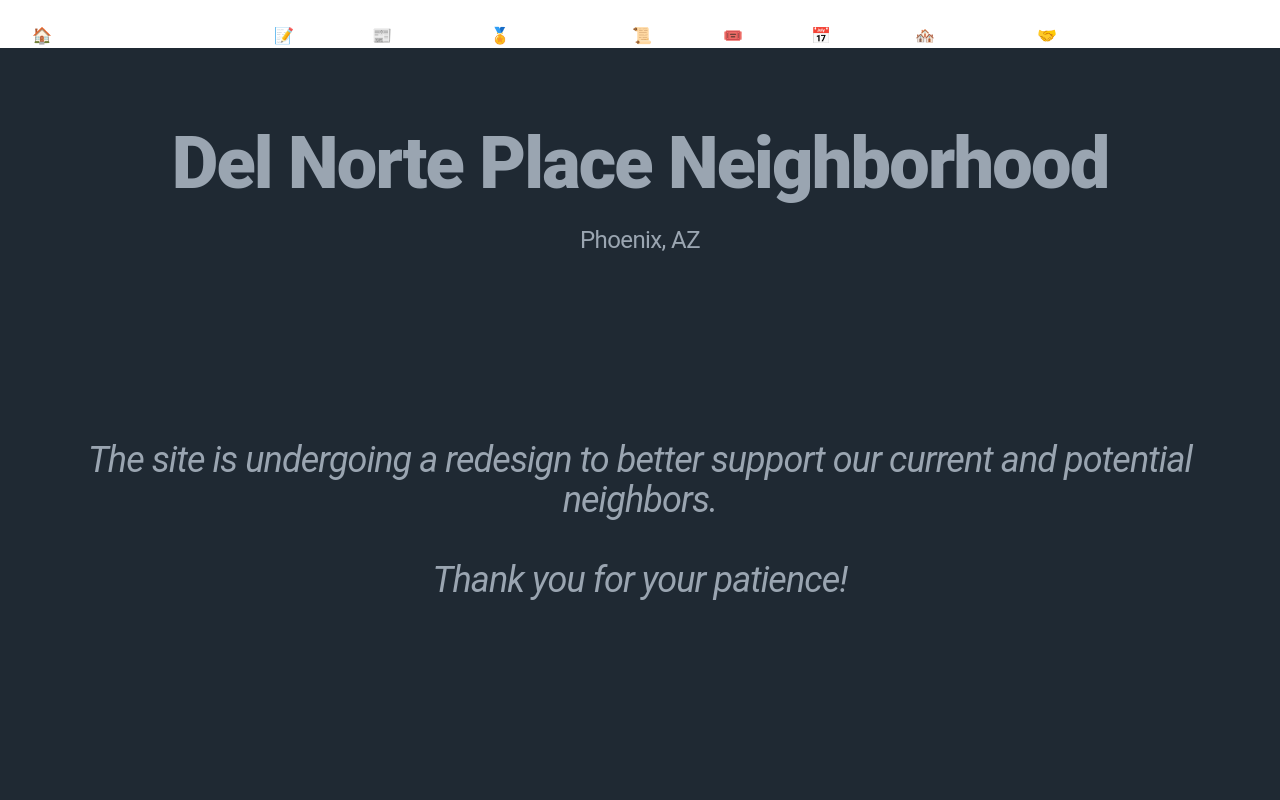
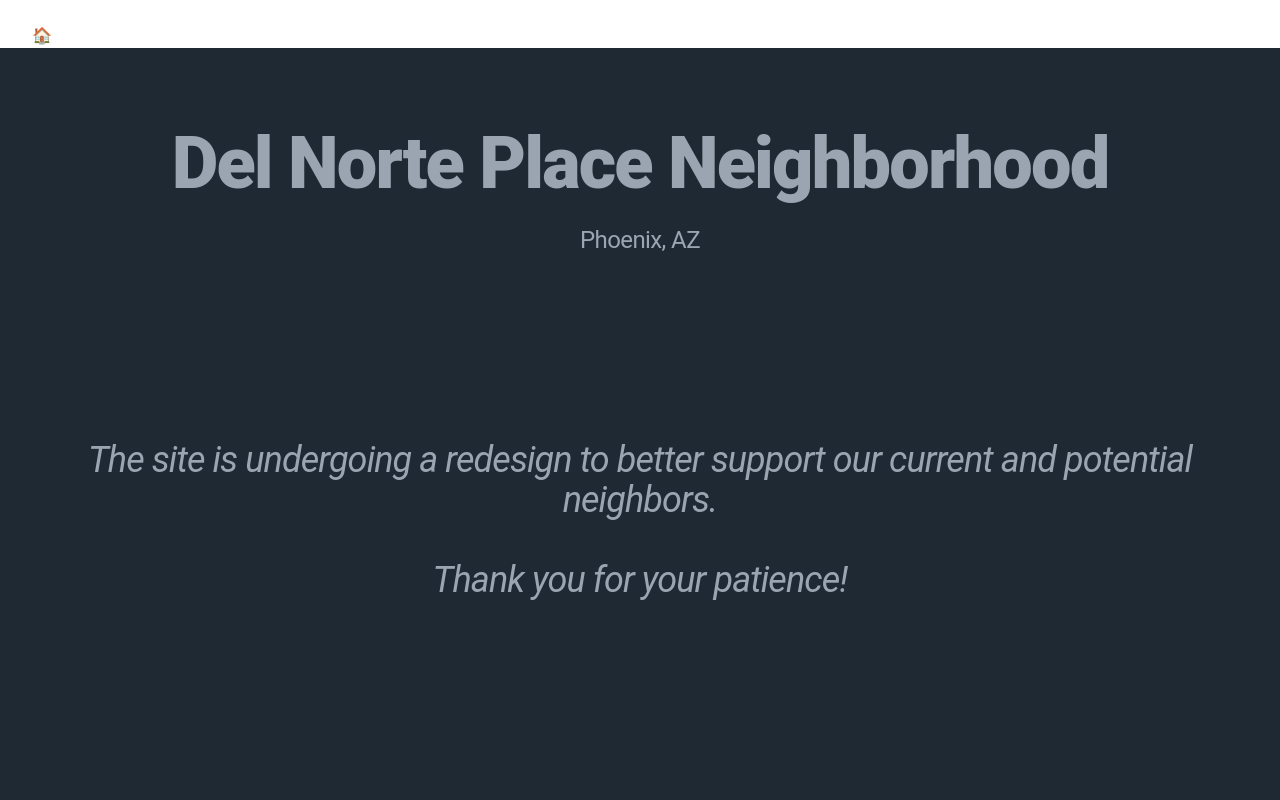
Before and after one commit to delnorteplaceneighborhood/delnorteplace.org, a Nuxt app: page / in a window 1280 px wide. Shown: the top 800 px of the page. Built offline with nearby package versions, Linux system fonts and the light colour scheme; what @tailwindcss/typography, @tailwindcss/ui would draw is missing.

Commit message:
Reduce Header

```diff
--- a/components/Header.vue
+++ b/components/Header.vue
@@ -49,38 +49,38 @@ export default {
     secondary_navigation() {
         var navigation_details = Array();
 
-        navigation_details.push({
-          "name": "📝 Minutes",
-          "link": "/minutes",
-        });
-        navigation_details.push({
-          "name": "📰 Newletters",
-          "link": "/newletters",
-        });
-        navigation_details.push({
-          "name": "🏅 Achievements",
-          "link": "/achievements",
-        });
-        navigation_details.push({
-          "name": "📜 History",
-          "link": "/history",
-        });
-        navigation_details.push({
-          "name": "🎟️ Events",
-          "link": "/events",
-        });
-        navigation_details.push({
-          "name": "📅 Calendar",
-          "link": "/calendar",
-        });
-        navigation_details.push({
-          "name": "🏘️ Community",
-          "link": "/community",
-        });
-        navigation_details.push({
-          "name": "🤝 Prospective Neighbors",
-          "link": "/welcome",
-        });
+        // navigation_details.push({
+        //   "name": "📝 Minutes",
+        //   "link": "/minutes",
+        // });
+        // navigation_details.push({
+        //   "name": "📰 Newletters",
+        //   "link": "/newletters",
+        // });
+        // navigation_details.push({
+        //   "name": "🏅 Achievements",
+        //   "link": "/achievements",
+        // });
+        // navigation_details.push({
+        //   "name": "📜 History",
+        //   "link": "/history",
+        // });
+        // navigation_details.push({
+        //   "name": "🎟️ Events",
+        //   "link": "/events",
+        // });
+        // navigation_details.push({
+        //   "name": "📅 Calendar",
+        //   "link": "/calendar",
+        // });
+        // navigation_details.push({
+        //   "name": "🏘️ Community",
+        //   "link": "/community",
+        // });
+        // navigation_details.push({
+        //   "name": "🤝 Prospective Neighbors",
+        //   "link": "/welcome",
+        // });
 
         // console.log(navigation_details);
         return navigation_details;
```
